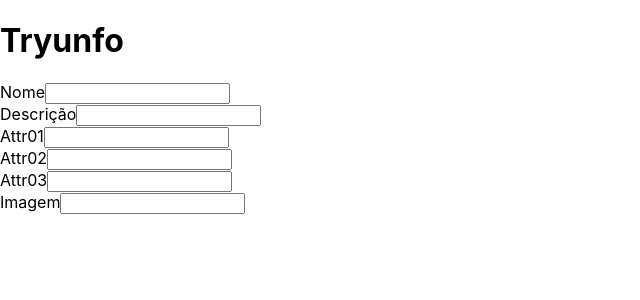
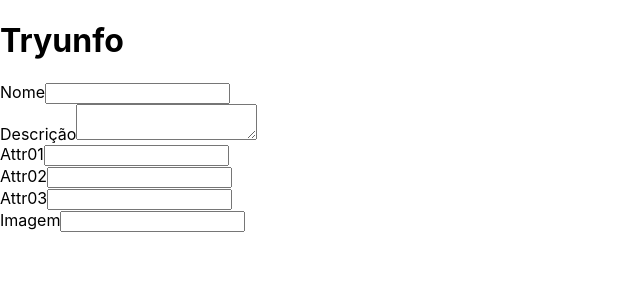
Before and after one commit to Guthias/tryunfo, a React (Create React App) app: page / in a window 1280 px wide. Shown: the top 300 px of the page, without its empty margins (0-640 px from the left). Built offline with nearby package versions, Linux system fonts and the light colour scheme.

Commit message:
add: conditional rendering if input type be textarea

```diff
--- a/src/components/Input.jsx
+++ b/src/components/Input.jsx
@@ -9,7 +9,12 @@ export default class Input extends Component {
       <div>
         <label htmlFor={ id }>
           { title }
-          <input type={ type } id={ id } data-testid={ `${id}-input` } />
+
+          {
+            type === 'textarea'
+              ? <textarea id={ id } data-testid={ `${id}-input` } />
+              : <input type={ type } id={ id } data-testid={ `${id}-input` } />
+          }
         </label>
       </div>
     );
```
